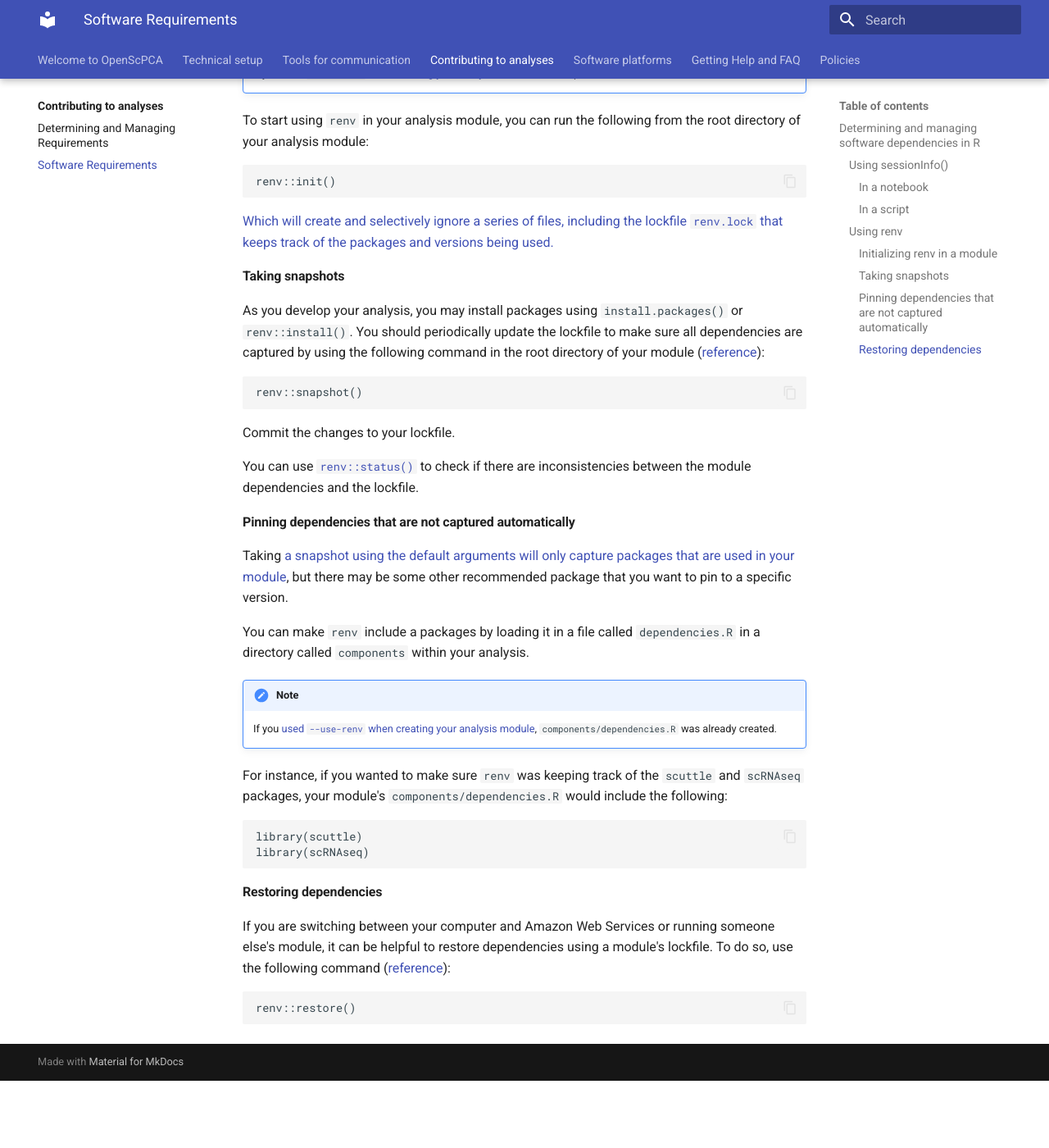
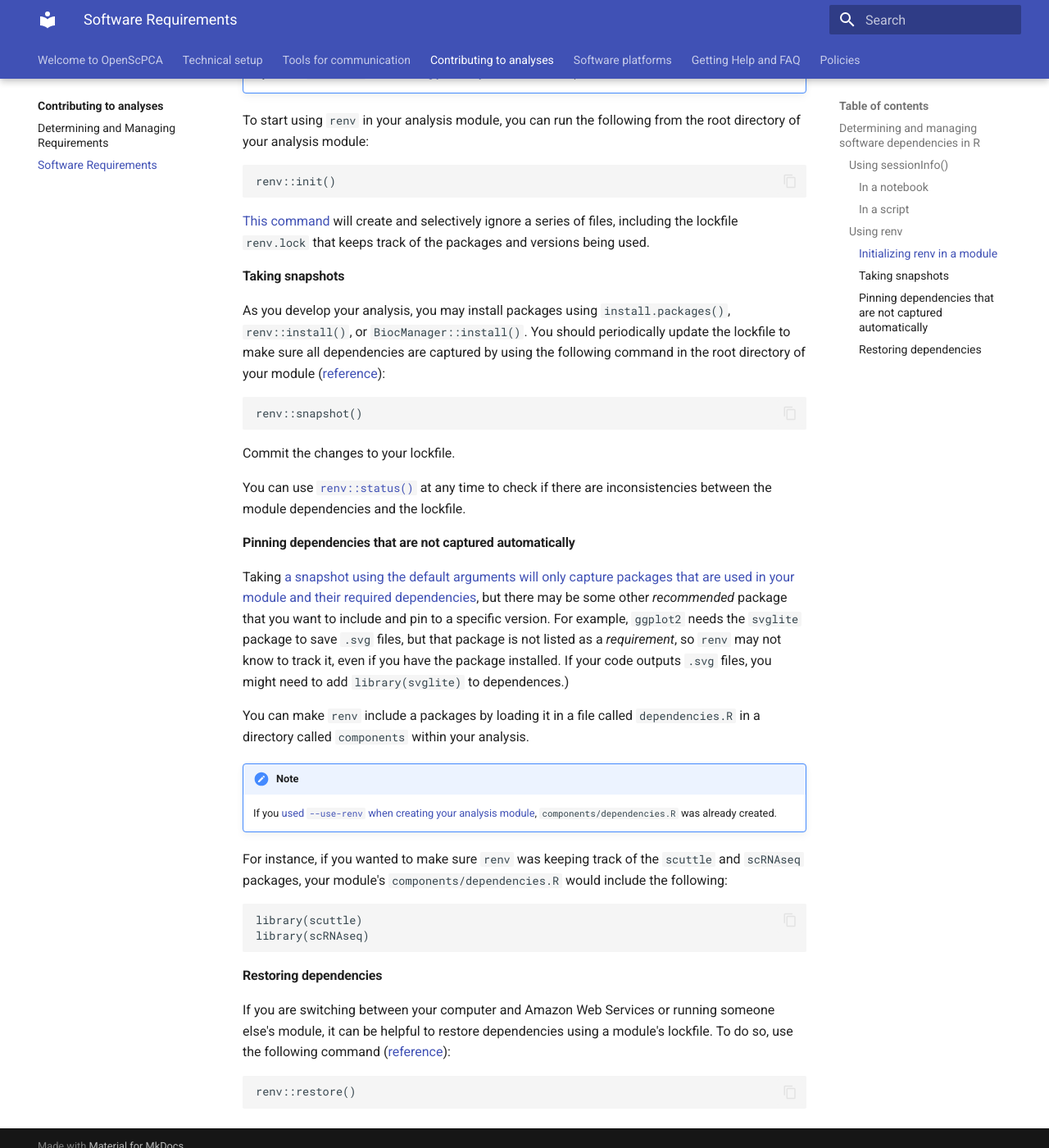
Before and after one commit to AlexsLemonade/OpenScPCA-analysis, an MkDocs documentation site: the page built from docs/contributing-to-analyses/determining-and-managing-requirements/software-requirements.md, in a window 1280 px wide and 1400 px high, scrolled down 1008 px. Shown: the whole window at 82% size. Built offline with MkDocs 1.6.1 and Material for MkDocs 9.7.7, drawn with Linux system fonts in a browser that asks for light colours; before the commit the page ends 2326 px from its top, so only the background shows below that.

Commit message:
Apply suggestions from code review
Co-authored-by: Joshua Shapiro <josh.shapiro@ccdatalab.org>

````diff
--- a/docs/contributing-to-analyses/determining-and-managing-requirements/software-requirements.md
+++ b/docs/contributing-to-analyses/determining-and-managing-requirements/software-requirements.md
@@ -43,11 +43,11 @@ To start using `renv` in your analysis module, you can run the following from th
 renv::init()
 ```
 
-[Which will create and selectively ignore a series of files, including the lockfile `renv.lock` that keeps track of the packages and versions being used.](https://rstudio.github.io/renv/reference/init.html)
+[This command](https://rstudio.github.io/renv/reference/init.html) will create and selectively ignore a series of files, including the lockfile `renv.lock` that keeps track of the packages and versions being used.
 
 #### Taking snapshots
 
-As you develop your analysis, you may install packages using `install.packages()` or `renv::install()`.
+As you develop your analysis, you may install packages using `install.packages()`, `renv::install()`, or `BiocManager::install()`.
 You should periodically update the lockfile to make sure all dependencies are captured by using the following command in the root directory of your module ([reference](https://rstudio.github.io/renv/reference/restore.html)):
 
 ```r
@@ -56,11 +56,13 @@ renv::snapshot()
 
 Commit the changes to your lockfile.
 
-You can use [`renv::status()`](https://rstudio.github.io/renv/reference/status.html) to check if there are inconsistencies between the module dependencies and the lockfile.
+You can use [`renv::status()`](https://rstudio.github.io/renv/reference/status.html) at any time to check if there are inconsistencies between the module dependencies and the lockfile.
 
 #### Pinning dependencies that are not captured automatically
 
-Taking [a snapshot using the default arguments will only capture packages that are used in your module](https://rstudio.github.io/renv/reference/snapshot.html), but there may be some other recommended package that you want to pin to a specific version.
+Taking [a snapshot using the default arguments will only capture packages that are used in your module and their required dependencies](https://rstudio.github.io/renv/reference/snapshot.html), but there may be some other _recommended_ package that you want to include and pin to a specific version.
+For example, `ggplot2` needs the `svglite` package to save `.svg` files, but that package is not listed as a _requirement_, so `renv` may not know to track it, even if you have the package installed.
+If your code outputs `.svg` files, you might need to add `library(svglite)` to dependences.)
 
 You can make `renv` include a packages by loading it in a file called `dependencies.R` in a directory called `components` within your analysis.
 
````
